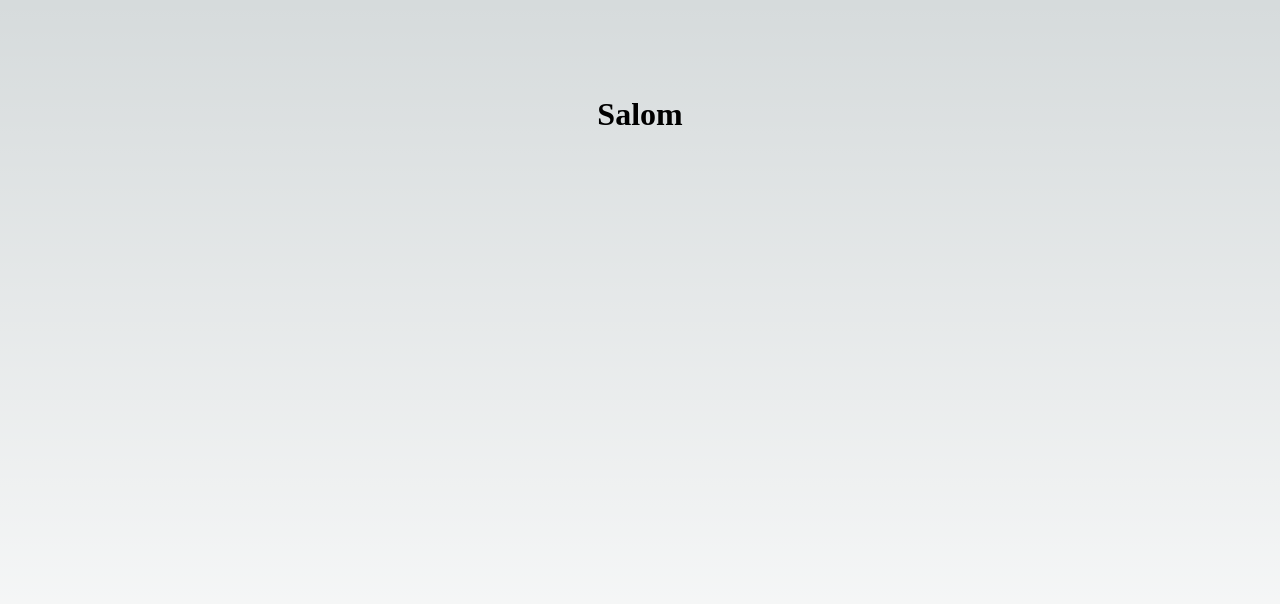
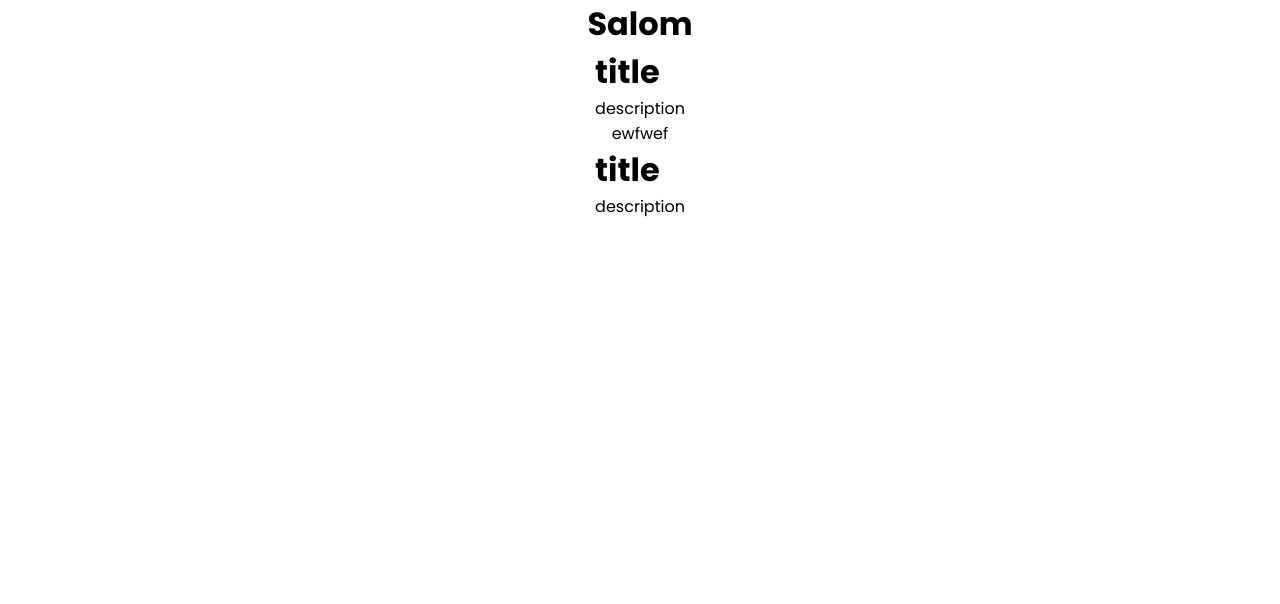
Before and after one commit to Asadulla1023/mixpro-using-app-routing, a Next.js app: page /uz in a window 1280 px wide. Shown: the top 604 px of the page. Built offline with nearby package versions, Linux system fonts and the light colour scheme.

Commit message:
added Container.tsx component

```diff
--- a/app/[locale]/components/global/Container.tsx
+++ b/app/[locale]/components/global/Container.tsx
@@ -1,8 +1,14 @@
+"use client"
+import styles from "@/styles/container.module.css"
 import React from 'react'
 
-const Container = () => {
+interface Children {
+  children: React.ReactNode
+}
+
+const Container = ({ children }: Children) => {
   return (
-    <div>Container</div>
+    <div className={styles.container}>{children}</div>
   )
 }
 
--- a/app/[locale]/page.tsx
+++ b/app/[locale]/page.tsx
@@ -2,12 +2,28 @@
 import Image from 'next/image'
 import styles from '@/styles/page.module.css'
 import { useTranslations } from 'next-intl'
+import Container from './components/global/Container'
 
 export default function Home() {
   const t = useTranslations()
   return (
     <main className={styles.main}>
       <h1>{t("title")}</h1>
+      <Container>
+        <div>
+          <h1>title</h1>
+          <p>description</p>
+        </div>
+      </Container>
+      <div className={styles.container}>
+        <div>ewfwef</div>
+      </div>
+      <Container>
+        <div>
+          <h1>title</h1>
+          <p>description</p>
+        </div>
+      </Container>
     </main>
   )
 }
--- /dev/null
+++ b/styles/container.module.css
@@ -0,0 +1,7 @@
+.container {
+    display: flex;
+    flex-direction: column;
+    justify-content: center;
+    align-items: center;
+    width: 1320px;
+}
--- a/styles/globals.css
+++ b/styles/globals.css
@@ -1,107 +1,7 @@
-:root {
-  --max-width: 1100px;
-  --border-radius: 12px;
-  --font-mono: ui-monospace, Menlo, Monaco, 'Cascadia Mono', 'Segoe UI Mono',
-    'Roboto Mono', 'Oxygen Mono', 'Ubuntu Monospace', 'Source Code Pro',
-    'Fira Mono', 'Droid Sans Mono', 'Courier New', monospace;
-
-  --foreground-rgb: 0, 0, 0;
-  --background-start-rgb: 214, 219, 220;
-  --background-end-rgb: 255, 255, 255;
-
-  --primary-glow: conic-gradient(
-    from 180deg at 50% 50%,
-    #16abff33 0deg,
-    #0885ff33 55deg,
-    #54d6ff33 120deg,
-    #0071ff33 160deg,
-    transparent 360deg
-  );
-  --secondary-glow: radial-gradient(
-    rgba(255, 255, 255, 1),
-    rgba(255, 255, 255, 0)
-  );
-
-  --tile-start-rgb: 239, 245, 249;
-  --tile-end-rgb: 228, 232, 233;
-  --tile-border: conic-gradient(
-    #00000080,
-    #00000040,
-    #00000030,
-    #00000020,
-    #00000010,
-    #00000010,
-    #00000080
-  );
-
-  --callout-rgb: 238, 240, 241;
-  --callout-border-rgb: 172, 175, 176;
-  --card-rgb: 180, 185, 188;
-  --card-border-rgb: 131, 134, 135;
+@import url('https://fonts.googleapis.com/css2?family=Open+Sans:wght@400;500;600;700&family=Poppins:wght@400;500;600;700;800;900&display=swap');
+* {
+  font-family: "Poppins", sans-serif;
+  margin: 0;
+  padding: 0;
+  box-sizing: border-box;
 }
-
-@media (prefers-color-scheme: dark) {
-  :root {
-    --foreground-rgb: 255, 255, 255;
-    --background-start-rgb: 0, 0, 0;
-    --background-end-rgb: 0, 0, 0;
-
-    --primary-glow: radial-gradient(rgba(1, 65, 255, 0.4), rgba(1, 65, 255, 0));
-    --secondary-glow: linear-gradient(
-      to bottom right,
-      rgba(1, 65, 255, 0),
-      rgba(1, 65, 255, 0),
-      rgba(1, 65, 255, 0.3)
-    );
-
-    --tile-start-rgb: 2, 13, 46;
-    --tile-end-rgb: 2, 5, 19;
-    --tile-border: conic-gradient(
-      #ffffff80,
-      #ffffff40,
-      #ffffff30,
-      #ffffff20,
-      #ffffff10,
-      #ffffff10,
-      #ffffff80
-    );
-
-    --callout-rgb: 20, 20, 20;
-    --callout-border-rgb: 108, 108, 108;
-    --card-rgb: 100, 100, 100;
-    --card-border-rgb: 200, 200, 200;
-  }
-}
-
-* {
-  box-sizing: border-box;
-  padding: 0;
-  margin: 0;
-}
-
-html,
-body {
-  max-width: 100vw;
-  overflow-x: hidden;
-}
-
-body {
-  color: rgb(var(--foreground-rgb));
-  background: linear-gradient(
-      to bottom,
-      transparent,
-      rgb(var(--background-end-rgb))
-    )
-    rgb(var(--background-start-rgb));
-}
-
-a {
-  color: inherit;
-  text-decoration: none;
-}
-
-@media (prefers-color-scheme: dark) {
-  html {
-    color-scheme: dark;
-  }
-}
--- a/styles/page.module.css
+++ b/styles/page.module.css
@@ -3,227 +3,4 @@
   flex-direction: column;
   justify-content: space-between;
   align-items: center;
-  padding: 6rem;
-  min-height: 100vh;
 }
-
-.description {
-  display: inherit;
-  justify-content: inherit;
-  align-items: inherit;
-  font-size: 0.85rem;
-  max-width: var(--max-width);
-  width: 100%;
-  z-index: 2;
-  font-family: var(--font-mono);
-}
-
-.description a {
-  display: flex;
-  justify-content: center;
-  align-items: center;
-  gap: 0.5rem;
-}
-
-.description p {
-  position: relative;
-  margin: 0;
-  padding: 1rem;
-  background-color: rgba(var(--callout-rgb), 0.5);
-  border: 1px solid rgba(var(--callout-border-rgb), 0.3);
-  border-radius: var(--border-radius);
-}
-
-.code {
-  font-weight: 700;
-  font-family: var(--font-mono);
-}
-
-.grid {
-  display: grid;
-  grid-template-columns: repeat(4, minmax(25%, auto));
-  max-width: 100%;
-  width: var(--max-width);
-}
-
-.card {
-  padding: 1rem 1.2rem;
-  border-radius: var(--border-radius);
-  background: rgba(var(--card-rgb), 0);
-  border: 1px solid rgba(var(--card-border-rgb), 0);
-  transition: background 200ms, border 200ms;
-}
-
-.card span {
-  display: inline-block;
-  transition: transform 200ms;
-}
-
-.card h2 {
-  font-weight: 600;
-  margin-bottom: 0.7rem;
-}
-
-.card p {
-  margin: 0;
-  opacity: 0.6;
-  font-size: 0.9rem;
-  line-height: 1.5;
-  max-width: 30ch;
-}
-
-.center {
-  display: flex;
-  justify-content: center;
-  align-items: center;
-  position: relative;
-  padding: 4rem 0;
-}
-
-.center::before {
-  background: var(--secondary-glow);
-  border-radius: 50%;
-  width: 480px;
-  height: 360px;
-  margin-left: -400px;
-}
-
-.center::after {
-  background: var(--primary-glow);
-  width: 240px;
-  height: 180px;
-  z-index: -1;
-}
-
-.center::before,
-.center::after {
-  content: '';
-  left: 50%;
-  position: absolute;
-  filter: blur(45px);
-  transform: translateZ(0);
-}
-
-.logo {
-  position: relative;
-}
-/* Enable hover only on non-touch devices */
-@media (hover: hover) and (pointer: fine) {
-  .card:hover {
-    background: rgba(var(--card-rgb), 0.1);
-    border: 1px solid rgba(var(--card-border-rgb), 0.15);
-  }
-
-  .card:hover span {
-    transform: translateX(4px);
-  }
-}
-
-@media (prefers-reduced-motion) {
-  .card:hover span {
-    transform: none;
-  }
-}
-
-/* Mobile */
-@media (max-width: 700px) {
-  .content {
-    padding: 4rem;
-  }
-
-  .grid {
-    grid-template-columns: 1fr;
-    margin-bottom: 120px;
-    max-width: 320px;
-    text-align: center;
-  }
-
-  .card {
-    padding: 1rem 2.5rem;
-  }
-
-  .card h2 {
-    margin-bottom: 0.5rem;
-  }
-
-  .center {
-    padding: 8rem 0 6rem;
-  }
-
-  .center::before {
-    transform: none;
-    height: 300px;
-  }
-
-  .description {
-    font-size: 0.8rem;
-  }
-
-  .description a {
-    padding: 1rem;
-  }
-
-  .description p,
-  .description div {
-    display: flex;
-    justify-content: center;
-    position: fixed;
-    width: 100%;
-  }
-
-  .description p {
-    align-items: center;
-    inset: 0 0 auto;
-    padding: 2rem 1rem 1.4rem;
-    border-radius: 0;
-    border: none;
-    border-bottom: 1px solid rgba(var(--callout-border-rgb), 0.25);
-    background: linear-gradient(
-      to bottom,
-      rgba(var(--background-start-rgb), 1),
-      rgba(var(--callout-rgb), 0.5)
-    );
-    background-clip: padding-box;
-    backdrop-filter: blur(24px);
-  }
-
-  .description div {
-    align-items: flex-end;
-    pointer-events: none;
-    inset: auto 0 0;
-    padding: 2rem;
-    height: 200px;
-    background: linear-gradient(
-      to bottom,
-      transparent 0%,
-      rgb(var(--background-end-rgb)) 40%
-    );
-    z-index: 1;
-  }
-}
-
-/* Tablet and Smaller Desktop */
-@media (min-width: 701px) and (max-width: 1120px) {
-  .grid {
-    grid-template-columns: repeat(2, 50%);
-  }
-}
-
-@media (prefers-color-scheme: dark) {
-  .vercelLogo {
-    filter: invert(1);
-  }
-
-  .logo {
-    filter: invert(1) drop-shadow(0 0 0.3rem #ffffff70);
-  }
-}
-
-@keyframes rotate {
-  from {
-    transform: rotate(360deg);
-  }
-  to {
-    transform: rotate(0deg);
-  }
-}
```
